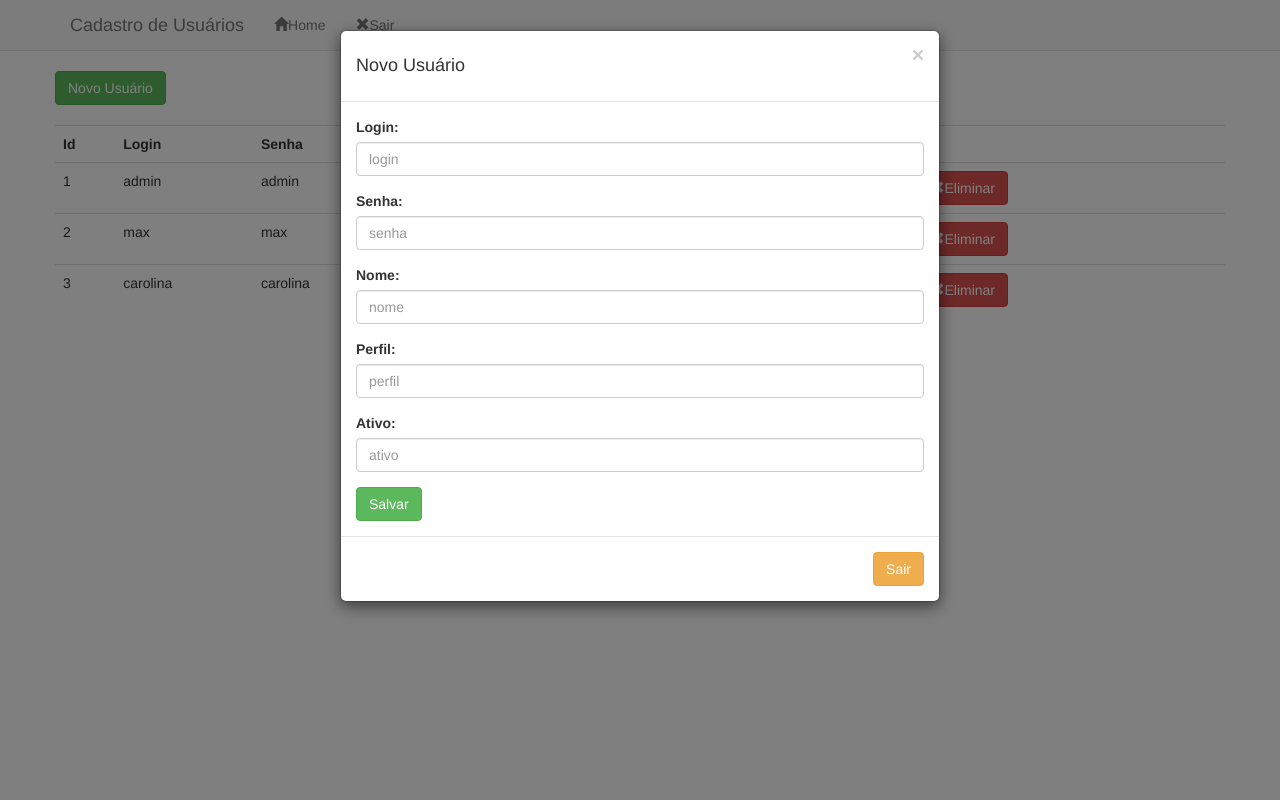
After one commit to Genisson/sistemaphp, a PHP site: page /cadastro.php in a window 1280 px wide, after a click on "Novo Usuário". The commit adds this page. Run offline with PHP 8.4, Linux system fonts and the light colour scheme; data comes from the database, SQL or seed files in the repository.

Commit message:
Adicionado a pagina cadastro de usuário

```diff
--- /dev/null
+++ b/cadastro.php
@@ -0,0 +1,198 @@
+<!DOCTYPE html>
+<html lang="pt-br">
+<head>
+	<meta charset="UTF-8">
+	<meta name="viewport" content="width=device-width, user-scalable=no, initial-scale=1.0, maximum-scale=1.0, minimum-scale=1.0">
+	<title>Cadastro de Usuários</title>
+	<link rel="stylesheet" href="css/bootstrap.min.css">
+	<link rel="stylesheet" href="css/estilos.css">
+	<script src="js/metodos.js"></script>
+</head>
+<body>
+	<header>
+		<nav class="navbar navbar-default navbar-static-top" role="navigation">
+			<div class="container">
+				<div class="navbar-header">
+					<button type="button" class="navbar-toggle collapsed" data-toggle="collapse" data-target="#navegacion-fm">
+						<span class="sr-only">Ocultar Menu</span>
+						<span class="icon-bar"></span>
+						<span class="icon-bar"></span>
+						<span class="icon-bar"></span>
+					</button>
+					<a href="#" class="navbar-brand">Cadastro de Usuários</a>
+				</div>
+				<div class="collapse navbar-collapse" id="navegacion-fm">
+					<ul class="nav navbar-nav">
+						<li><a href="index.php"><span class="glyphicon glyphicon-home"></span>Home</a></li>
+						<li><a href="sair.php"><span class="glyphicon glyphicon-remove"></span>Sair</a></li>
+					</ul>
+					<ul class="nav navbar-nav navbar-right">
+
+
+
+					<?php
+
+						?>
+				    </ul>
+				</div>
+			</div>
+		</nav>
+	</header>
+
+	<div class="container">
+		<div class="row">
+
+
+
+
+			<a class="btn btn-success" data-toggle="modal" data-target="#nuevoUsu">Novo Usuário</a><br><br>
+			<table class='table'>
+				<tr>
+					<th>Id</th><th>Login</th><th>Senha</th><th>Nome</th><th>Perfil</th><th><span class="glyphicon glyphicon-wrench"></span></th>
+				</tr>
+<?php
+			$mysqli = new mysqli("localhost", "root", "", "bdpessoa");
+			if ($mysqli->connect_errno) {
+			    echo "Falha ao conectar no MySQL: (" . $mysqli->connect_errno . ") " . $mysqli->connect_error;
+			    exit();
+			}
+			$consulta= "SELECT * FROM tbusuario";
+			if ($resultado = $mysqli->query($consulta))
+			{
+				while ($fila = $resultado->fetch_row())
+				{
+					echo "<tr>";
+					echo "<td>$fila[0]</td><td>$fila[1]</td><td>$fila[2]</td><td>$fila[3]</td><td>$fila[4]</td>";
+					echo"<td>";
+				    echo "<a data-toggle='modal' data-target='#editUsu' data-id='" .$fila[0] ."' data-login='" .$fila[1] ."' data-pass='" .$fila[2] ."' data-nome='" .$fila[3] ."' data-perfil='" .$fila[4] ."' class='btn btn-warning'><span class='glyphicon glyphicon-pencil'></span>Editar</a> ";
+					echo "<a class='btn btn-danger' href='elimina_usu.php?id=" .$fila[0] ."'><span class='glyphicon glyphicon-remove'></span>Eliminar</a>";
+					echo "</td>";
+					echo "</tr>";
+				}
+				$resultado->close();
+			}
+			$mysqli->close();
+
+
+
+?>
+	        </table>
+		</div>
+
+
+
+		<div class="modal" id="nuevoUsu" tabindex="-1" role="dialog" aria-labellebdy="myModalLabel" aria-hidden="true">
+            <div class="modal-dialog">
+                <div class="modal-content">
+                    <div class="modal-header">
+                        <button type="button" class="close" data-dismiss="modal" aria-hidden="true">&times;</button>
+                        <h4>Novo Usuário</h4>
+                    </div>
+                    <div class="modal-body">
+                       <form action="inserir_usu.php" method="GET">
+                       		<div class="form-group">
+                       			<label for="login">Login:</label>
+                       			<input class="form-control" id="login" name="login" type="text" placeholder="login"></input>
+                       		</div>
+                       		<div class="form-group">
+                       			<label for="pass">Senha:</label>
+                       			<input class="form-control" id="pass" name="pass" type="text" placeholder="senha"></input>
+                       		</div>
+                       		<div class="form-group">
+                       			<label for="nome">Nome:</label>
+                       			<input class="form-control" id="nome" name="nome" type="text" placeholder="nome"></input>
+                       		</div>
+							<div class="form-group">
+                       			<label for="perfil">Perfil:</label>
+                       			<input class="form-control" id="perfil" name="perfil" type="text" placeholder="perfil"></input>
+
+								</div>
+
+								<div class="form-group">
+                       			<label for="perfil">Ativo:</label>
+                       			<input class="form-control" id="ativo" name="ativo" type="text" placeholder="ativo"></input>
+
+								</div>
+
+
+
+							<input type="submit" name="salvar" class="btn btn-success" value="Salvar">
+                       </form>
+                    </div>
+                    <div class="modal-footer">
+                        <button type="button" class="btn btn-warning" data-dismiss="modal">Sair</button>
+                    </div>
+                </div>
+            </div>
+        </div>
+
+        <div class="modal" id="editUsu" tabindex="-1" role="dialog" aria-labellebdy="myModalLabel" aria-hidden="true">
+            <div class="modal-dialog">
+                <div class="modal-content">
+                    <div class="modal-header">
+                        <button type="button"   class="close" data-dismiss="modal" aria-hidden="true">&times;</button>
+                        <h4>Editar Usuário</h4>
+                    </div>
+                    <div class="modal-body">
+                       <form action="atualiza.php" method="POST">
+
+                       		        <input  id="id" name="id" type="hidden" ></input>
+		                       		<div class="form-group">
+		                       			<label for="login">Login:</label>
+		                       			<input class="form-control" id="nome" name="nome" type="text" ></input>
+		                       		</div>
+		                       		<div class="form-group">
+		                       			<label for="pass">Senha:</label>
+		                       			<input class="form-control" id="pass" name="pass" type="text" ></input>
+		                       		</div>
+		                       		<div class="form-group">
+		                       			<label for="pass">Nome:</label>
+		                       			<input class="form-control" id="nome" name="nome" type="text" ></input>
+		                       		</div>
+
+									<div class="form-group">
+                       			<label for="perfil">Perfil:</label>
+                       			<input class="form-control" id="perfil" name="perfil" type="text" placeholder="perfil"></input>
+
+								</div>
+
+									<input type="submit" name="enviar" class="btn btn-success" >
+
+                       </form>
+                    </div>
+                    <div class="modal-footer">
+                        <button type="button" class="btn btn-warning" data-dismiss="modal">Sair</button>
+                    </div>
+                </div>
+            </div>
+        </div>
+
+
+
+	</div>
+	<script src="js/jquery.min.js"></script>
+	<script src="js/bootstrap.min.js"></script>
+	<script>
+		  $('#editUsu').on('show.bs.modal', function (event) {
+		  var button = $(event.relatedTarget)
+		  var recipient0 = button.data('id')
+		  var recipient1 = button.data('login')
+		  var recipient2 = button.data('pass')
+		  var recipient3 = button.data('nome')
+		  var recipient4 = button.data('perfil')
+
+
+		  var modal = $(this)
+		  modal.find('.modal-body #id').val(recipient0)
+		  modal.find('.modal-body #login').val(recipient1)
+		  modal.find('.modal-body #pass').val(recipient2)
+		  modal.find('.modal-body #nome').val(recipient3)
+          modal.find('.modal-body #perfil').val(recipient4)
+		});
+
+	</script>
+
+
+
+</body>
+</html>
--- a/index.php
+++ b/index.php
@@ -23,7 +23,7 @@
 				<div class="collapse navbar-collapse" id="navegacion-fm">
 					<ul class="nav navbar-nav">
 						<li><a href="#"><span class="glyphicon glyphicon-home"></span>Home</a></li>
-						<li><a href="#"><span class="glyphicon glyphicon-plus-sign"></span>Registrar</a></li>
+						<li><a href="cadastro.php"><span class="glyphicon glyphicon-plus-sign"></span>Registrar</a></li>
 					</ul>
 					<ul class="nav navbar-nav navbar-right">
 						<li><a href='#'><span class='glyphicon glyphicon-user'></span></a></li>
```
Also changed, not shown: elimina_usu.php (added, +17 -0 lines), inserir_usu.php (added, +16 -0 lines).
